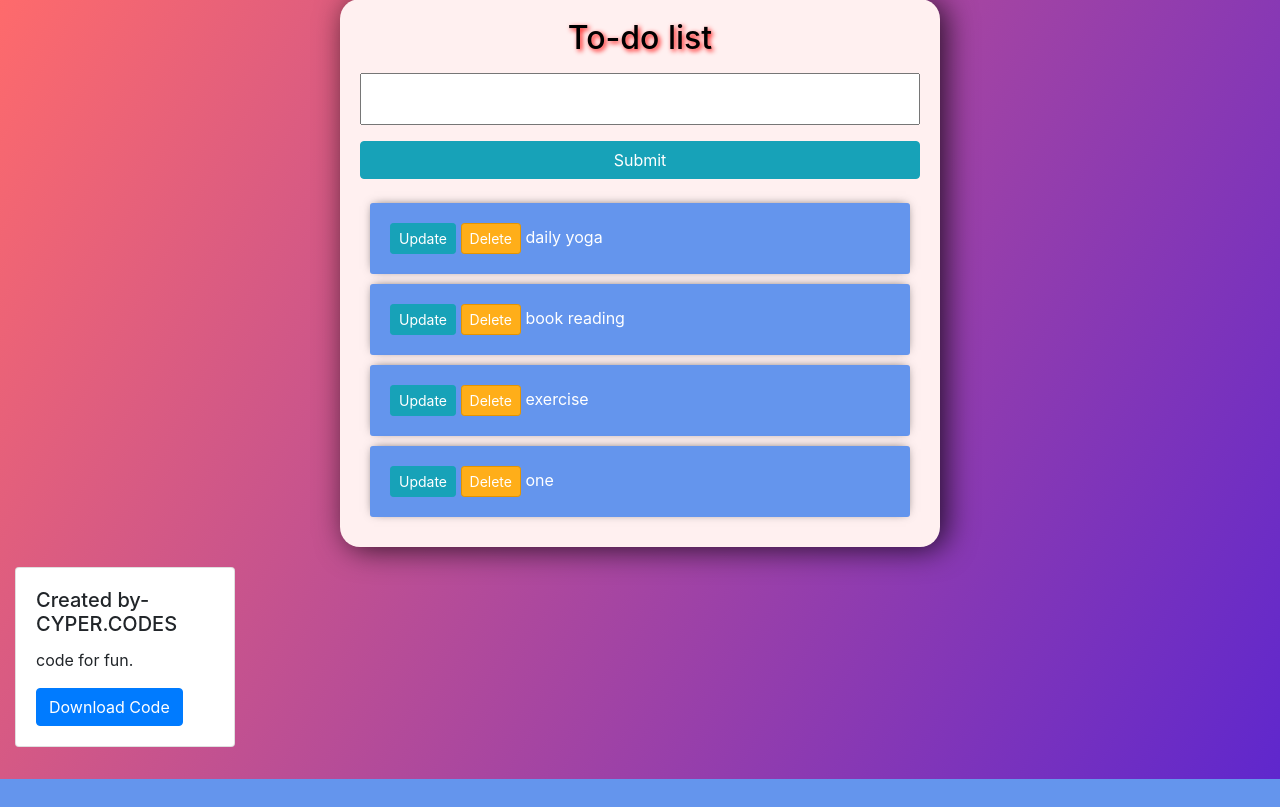
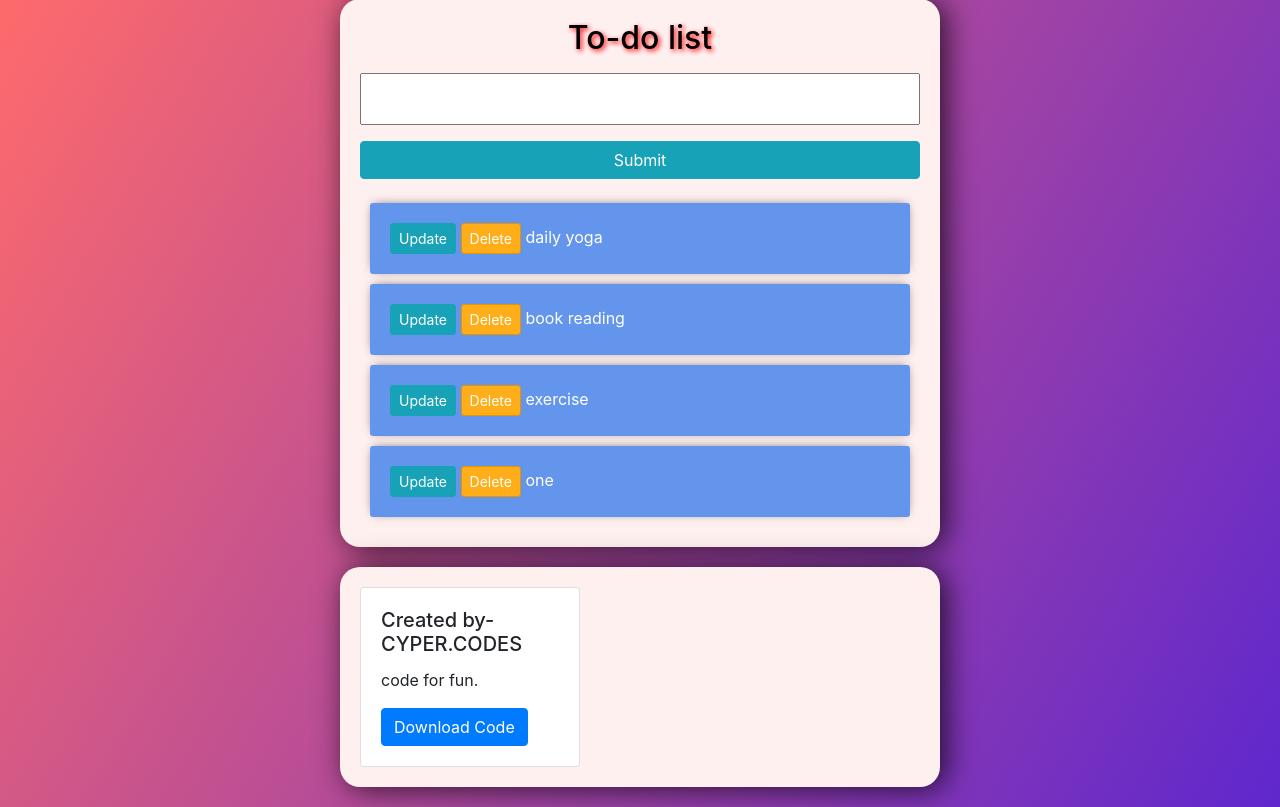
Before and after one commit to Tarun-singh98/cypher.codes.app1, a Django app: page / in a window 1280 px wide. Shown: the part 21-828 px from the top of the page. Before the commit the page ends 800 px from the top, so only its background shows below. Run offline with Django 3.2, Linux system fonts and the light colour scheme; data comes from the database, SQL or seed files in the repository; some libraries are stand-ins or nearby versions.

Commit message:
Update index.htm

```diff
--- a/template/todoapp/index.htm
+++ b/template/todoapp/index.htm
@@ -90,7 +90,7 @@
             </div>
         </div>
 
-        <div class="col-sm-6">
+        <div class="center-column">
             <div class="card" style="width: 220px;">
             <div class="card-body">
                 <h5 class="card-title">Created by-CYPER.CODES</h5>
```
